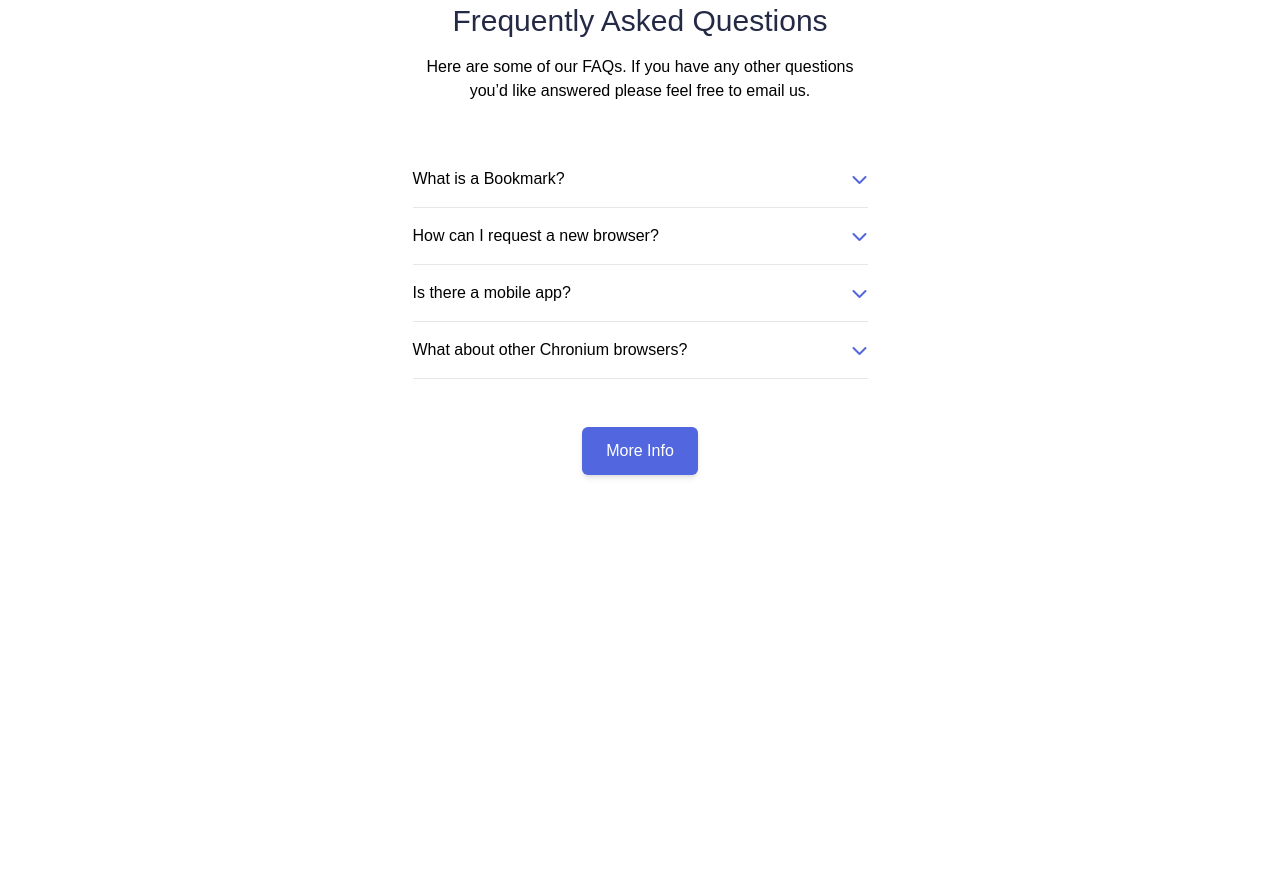
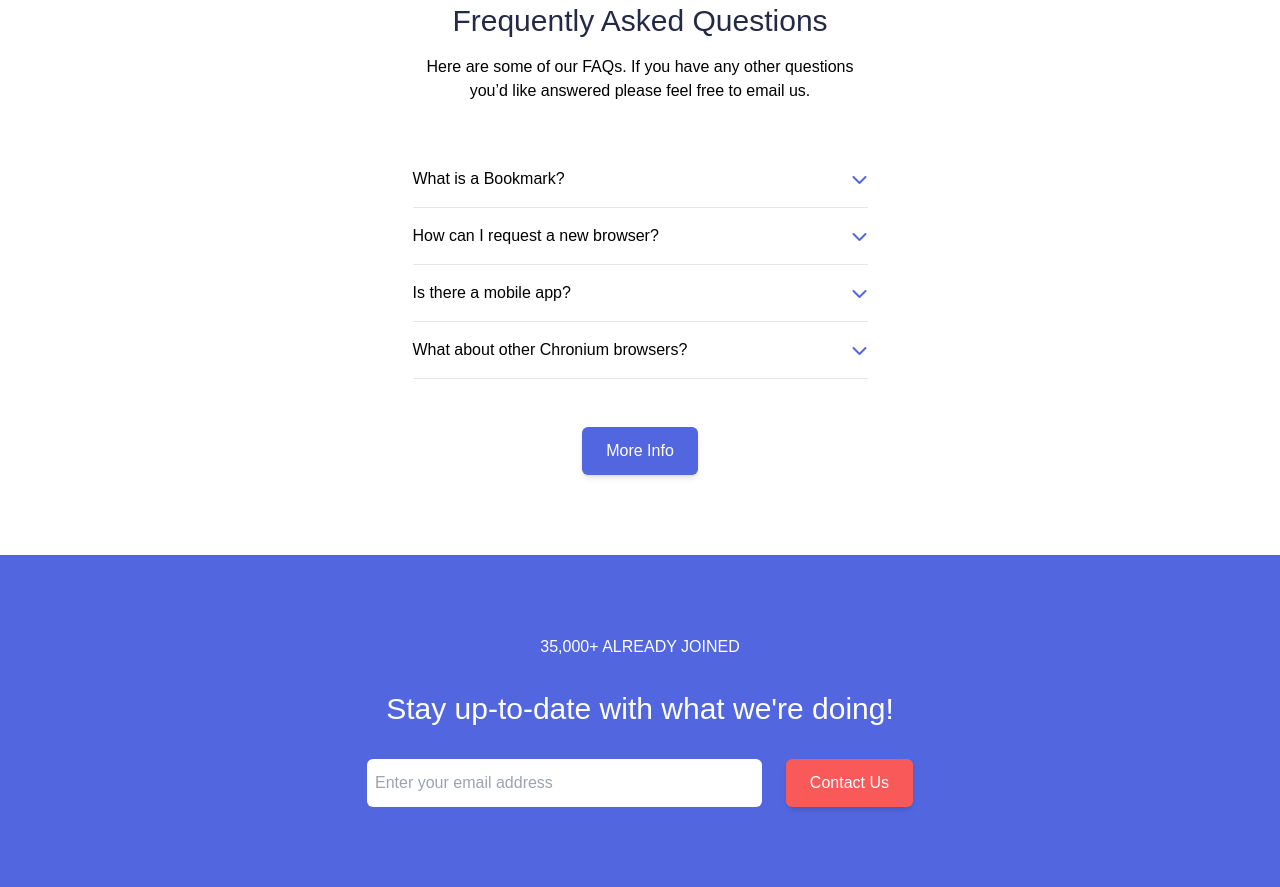
Before and after one commit to SanMajur/modernLandingPage, a website: page public/index.html in a window 1280 px wide. Shown: the part 3500-4387 px from the top of the page. Before the commit the page ends 4055 px from the top, so only its background shows below. Drawn offline with Linux system fonts and the light colour scheme.

Commit message:
contact us section

```diff
--- a/public/index.html
+++ b/public/index.html
@@ -31,7 +31,7 @@
           <li class="cursor-pointer">Contact</li>
           <button
             type="button"
-            class="bg-bookmark-red text-white rounded-md px-7 py-3 uppercase"
+            class="bg-bookmark-red text-white rounded-md px-7 py-3 uppercase hover:bg-bookmark-white hover:text-black"
           >
             Login
           </button>
@@ -41,8 +41,6 @@
         </div>
       </nav>
     </header>
-
-
     <!-- Hero Section -->
     <section class="relative">
         <div class="container flex flex-col-reverse lg:flex-row items-center gap-12 mt-14 lg:mt-28">
@@ -72,7 +70,6 @@
         <!-- Rounded rectagle -->
         <div class="hidden md:block overflow-hidden bg-bookmark-purple rounded-l-full absolute h-80 w-2/4 top-32 right-0 lg:-bottom-28 lg:-right-36"></div>
     </section>
-
     <!-- Features -->
     <section class="bg-bookmark-white py-20 mt-20 lg:mt-60">
         <!-- Heading -->
@@ -220,5 +217,20 @@
       </div>
       </div>
     </section>
+    <!-- Contact Us -->
+    <section class="bg-bookmark-purple text-white py-20">
+      <div class="container">
+        <div class="sm:w-3/4 lg:w-2/4 mx-auto">
+          <p class="font-light uppercase text-center mb-8">35,000+ already joined</p>
+          <h1 class="text-3xl text-center">Stay up-to-date with what we're doing!</h1>
+          <div class="flex flex-col sm:flex-row gap-6 mt-8">
+            <input type="text" placeholder="Enter your email address" class="focus:outline-none flex-1 px-2 py-3 rounded-md text-black">
+            <button type="button" class="btn bg-bookmark-red hover:bg-bookmark-white hover:text-black">
+              Contact Us
+            </button>
+          </div>
+        </div>
+      </div>
+    </section>
   </body>
 </html>
```
Also changed, not shown: public/style.css.
